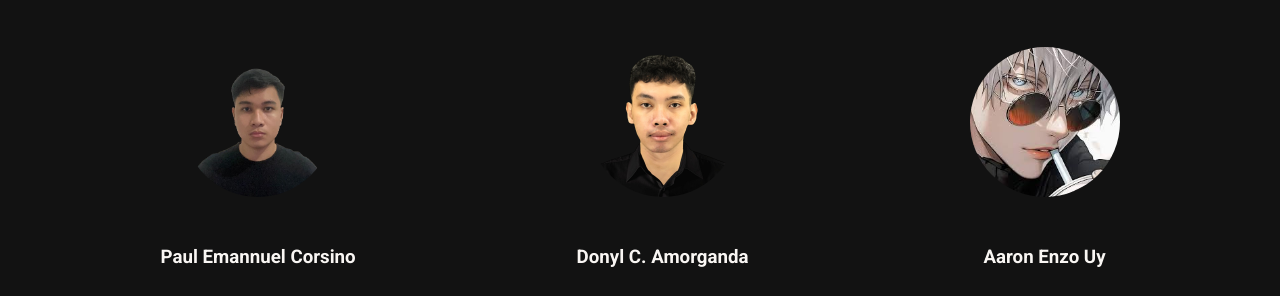
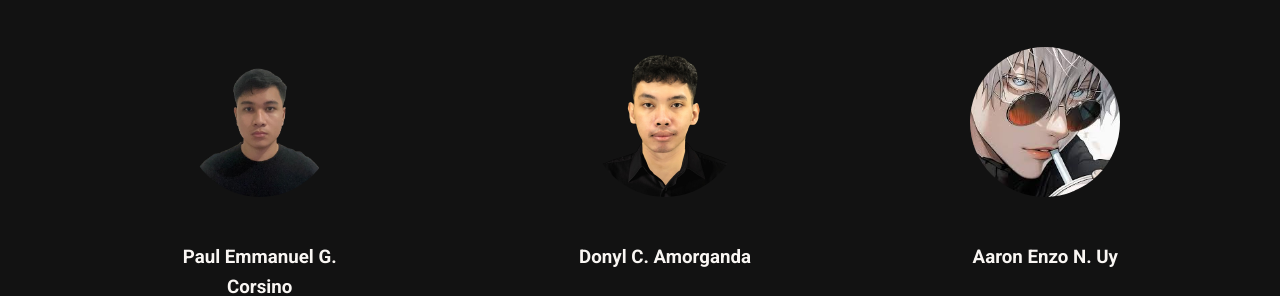
Before and after one commit to dscherzo/septic-tank-monitoring-system, a plain HTML site: page index.html in a window 1280 px wide. Shown: the part 513-809 px from the top of the page. Drawn offline with Linux system fonts and the light colour scheme.

Commit message:
second commit

```diff
--- a/index.html
+++ b/index.html
@@ -29,7 +29,7 @@
         <div class="team">
             <div class="member">
                 <img src="images/Corsino.png" alt="Corsino - Full Stack Developer">
-                <h3>Paul Emannuel Corsino</h3>
+                <h3>Paul Emmanuel G. Corsino</h3>
                 <p>Full Stack Developer</p>
             </div>
             <div class="member">
@@ -39,7 +39,7 @@
             </div>
             <div class="member">
                 <img src="images/Uy.jpg" alt="Uy - Project Coordinator">
-                <h3>Aaron Enzo Uy</h3>
+                <h3>Aaron Enzo N. Uy</h3>
                 <p>Project Coordinator</p>
             </div>
         </div>
```
